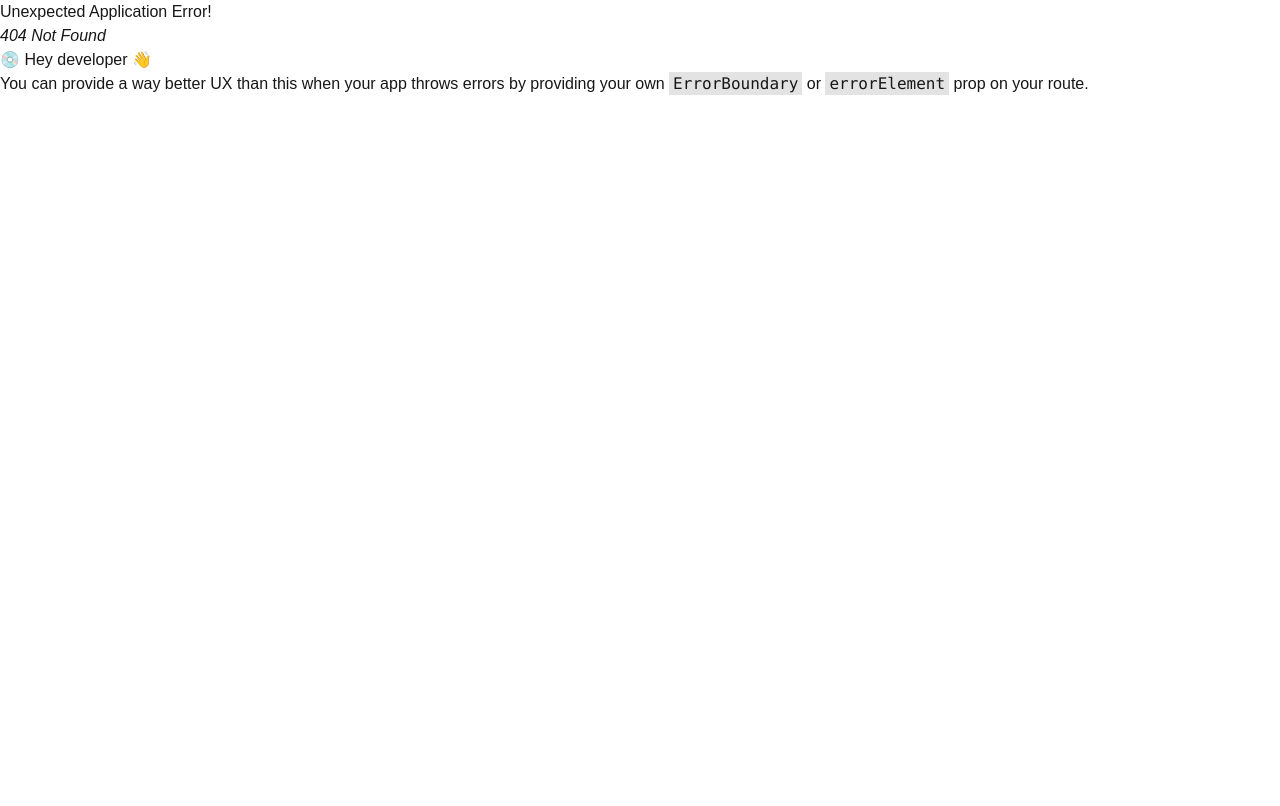
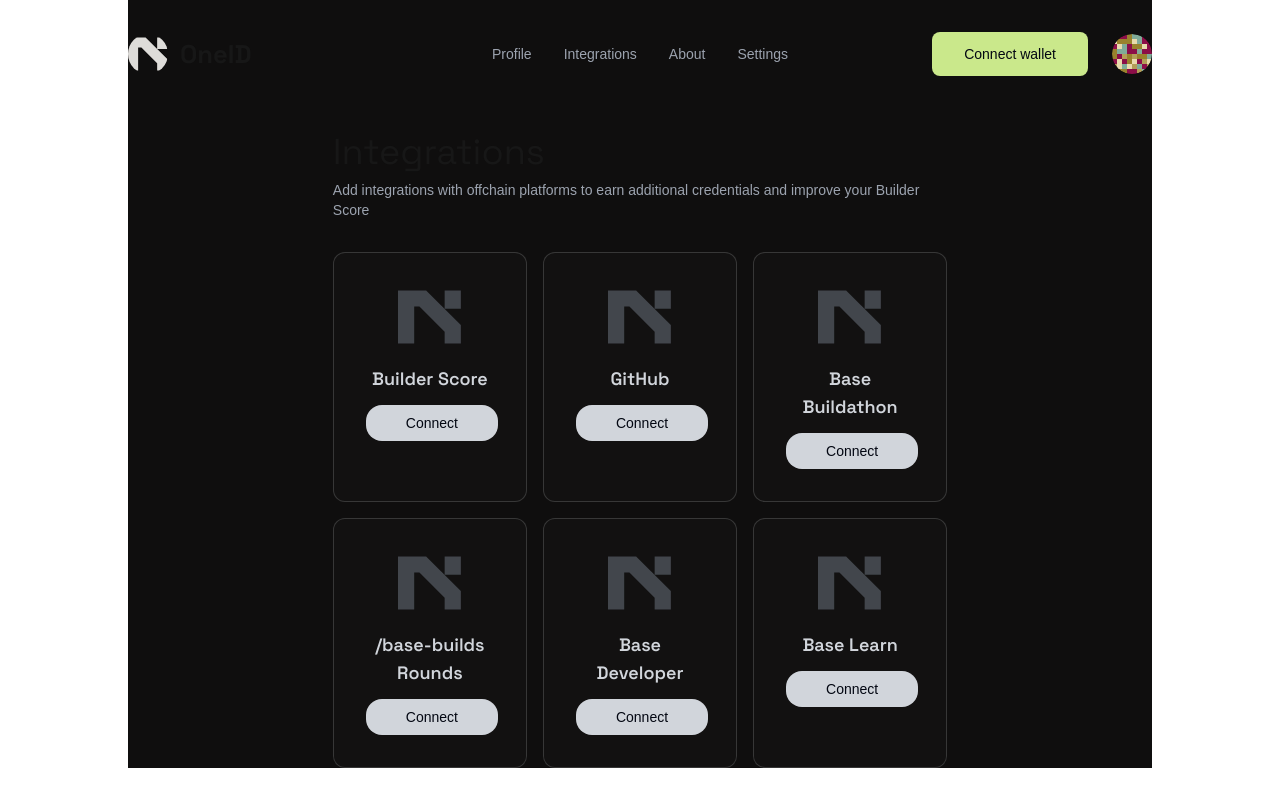
Before and after one commit to oneID-platform/web-app, a React (Vite) app in the folder src/one-id-frontend/: page /dashboard/integrations in a window 1280 px wide. Before the commit this address had no page. Shown: the top 806 px of the page. Built offline with nearby package versions, Linux system fonts and the light colour scheme; a web font is replaced by a local one.

Commit message:
ui: added integrations

```diff
--- a/src/one-id-frontend/src/App.tsx
+++ b/src/one-id-frontend/src/App.tsx
@@ -3,6 +3,7 @@
 import "./app.css";
 import DashboardLayout from "./components/dashboard/dashboard-layout";
 import UserProfile from "./pages/user-profile";
+import Integrations from "./pages/integrations";
 
 const router = createBrowserRouter([
 	{
@@ -16,6 +17,10 @@
 				path: "/dashboard",
 				element: <UserProfile />,
 			},
+			{
+				path: "/dashboard/integrations",
+				element: <Integrations />,
+			},
 		],
 	},
 ]);
--- a/src/one-id-frontend/src/app.css
+++ b/src/one-id-frontend/src/app.css
@@ -65,6 +65,10 @@
 		animation-direction: var(--direction);
 		animation-duration: var(--duration);
 	}
+
+	.inner:hover {
+		animation-play-state: paused;
+	}
 }
 
 .tag {
@@ -80,6 +84,7 @@
 	border: 1px solid rgb(54, 54, 54);
 	padding: 0.5rem 0.8rem;
 	margin-right: 1rem;
+	cursor: pointer;
 	box-shadow: 0 0.1rem 0.2rem rgb(23, 23, 23 / 20%),
 		0 0.1rem 0.5rem rgb(23, 23, 23 / 30%),
 		0 0.2rem 1.5rem rgb(23, 23, 23 / 40%);
--- a/src/one-id-frontend/src/components/dashboard/credential-section.tsx
+++ b/src/one-id-frontend/src/components/dashboard/credential-section.tsx
@@ -7,7 +7,25 @@
 };
 const CredentialsCard: React.FC<CredentialsCardProps> = (props) => {
 	return (
-		<div className='bg-[#0f0e0e] rounded-xl p-8 w-full border border-[#3e3e3ed6] text-center'>
+		<div className='bg-[#121111] rounded-xl p-8 w-full border border-[#3e3e3ed6] text-center'>
+			<div className='flex justify-center mb-4'>
+				<img
+					src={props.image}
+					alt={props.title}
+					width={1}
+					height={1}
+					className='w-16 h-16 brightness-200'
+				/>
+			</div>
+			<h3 className='text-white font-bold text-lg mb-2'>{props.title}</h3>
+			<p className='text-gray-400 text-sm'>{props.checkCredential}</p>
+		</div>
+	);
+};
+
+const CrendentialModal: React.FC = () => {
+	return (
+		<div className='bg-[#121111] rounded-xl p-8 w-full border border-[#3e3e3ed6] text-center'>
 			<div className='flex justify-center mb-4'>
 				<img
 					src={props.image}
--- a/src/one-id-frontend/src/components/dashboard/header.tsx
+++ b/src/one-id-frontend/src/components/dashboard/header.tsx
@@ -1,6 +1,9 @@
+import { Link } from "react-router-dom";
+
 function Header() {
 	return (
 		<header className='flex items-center justify-between pt-8 gap-6'>
+			<Link to='/dashboard'>
 				<div className='flex gap-3 items-center'>
 					<img
 						src='/logo.svg'
@@ -11,11 +14,12 @@
 					/>
 					<p className='font-grotesk text-[1.6rem] font-bold'>OneID</p>
 				</div>
+			</Link>
 			<div className='flex items-center gap-8 text-gray-400 text-sm absolute left-1/2 -translate-x-1/2'>
-				<a>Profile</a>
-				<a>Features</a>
-				<a>About</a>
-				<a>Settings</a>
+				<Link to='/dashboard'>Profile</Link>
+				<Link to='/dashboard/integrations'>Integrations</Link>
+				<Link to='/'>About</Link>
+				<Link to='/'>Settings</Link>
 			</div>
 			<button className='ml-auto bg-[#cae88b] text-gray-950 text-sm px-8 py-3 rounded-lg'>
 				Connect wallet
--- a/src/one-id-frontend/src/components/landing-page/faq.tsx
+++ b/src/one-id-frontend/src/components/landing-page/faq.tsx
@@ -1,5 +1,4 @@
-"use client";
-import React, { useState } from "react";
+import { useState } from "react";
 import { Plus, X } from "lucide-react";
 
 const FAQAccordion = () => {
--- a/src/one-id-frontend/src/components/landing-page/hero.tsx
+++ b/src/one-id-frontend/src/components/landing-page/hero.tsx
@@ -37,7 +37,7 @@
 					alt=''
 					width={1000}
 					height={1000}
-					className='absolute bottom-0 left-0 w-full '
+					className=' bottom-0 left-0 w-full '
 				/>
 			</div>
 			<img
--- /dev/null
+++ b/src/one-id-frontend/src/pages/integrations.tsx
@@ -0,0 +1,88 @@
+type IntegrationCardProps = {
+	title: string;
+	image: string;
+	checkCredential: string;
+};
+
+const credentials = [
+	{
+		title: "Builder Score",
+		image: "",
+		checkCredential: "Check Credential",
+		type: "Activity",
+	},
+	{
+		title: "GitHub",
+		image: "https://github.githubassets.com/images/modules/logos_page/GitHub-Mark.png",
+		checkCredential: "5 stars",
+		type: "Identity",
+	},
+	{
+		title: "Base Buildathon",
+		image: "",
+		checkCredential: "Check Credential",
+		type: "Skills",
+	},
+	{
+		title: "/base-builds Rounds",
+		image: "",
+		checkCredential: "Check Credential",
+		type: "Activity",
+	},
+	{
+		title: "Base Developer",
+		image: "",
+		checkCredential: "Check Credential",
+		type: "Identity",
+	},
+	{
+		title: "Base Learn",
+		image: "",
+		checkCredential: "Check Credential",
+		type: "Skills",
+	},
+];
+function IntegrationCard(props: IntegrationCardProps) {
+	return (
+		<div className='bg-[#121111] rounded-xl p-8 w-full border border-[#3e3e3ed6] text-center'>
+			<div className='flex justify-center mb-4'>
+				<img
+					src={props.image}
+					alt={props.title}
+					width={1}
+					height={1}
+					className='w-16 h-16 brightness-200'
+				/>
+			</div>
+			<h3 className='text-gray-300 font-semibold text-lg font-grotesk text-md mb-3'>
+				{props.title}
+			</h3>
+			<button className='text-sm text-gray-950 bg-gray-300 rounded-[1rem] px-10 py-2'>
+				Connect
+			</button>
+		</div>
+	);
+}
+
+function Integrations() {
+	return (
+		<div className='w-[60%] mx-auto pt-14 mb-[3rem]'>
+			<h1 className='text-4xl mb-2 font-grotesk'>Integrations</h1>
+			<p className='text-gray-400 text-sm mb-8'>
+				Add integrations with offchain platforms to earn additional
+				credentials and improve your Builder Score
+			</p>
+			<div className='grid grid-cols-1 sm:grid-cols-2 lg:grid-cols-3 gap-4'>
+				{credentials.map((credential, index) => (
+					<IntegrationCard
+						key={index}
+						title={credential.title}
+						image={"/logo.svg"}
+						checkCredential={credential.checkCredential}
+					/>
+				))}
+			</div>
+		</div>
+	);
+}
+export default Integrations;
```
Lines whose indentation alone changed are shown as unchanged.
